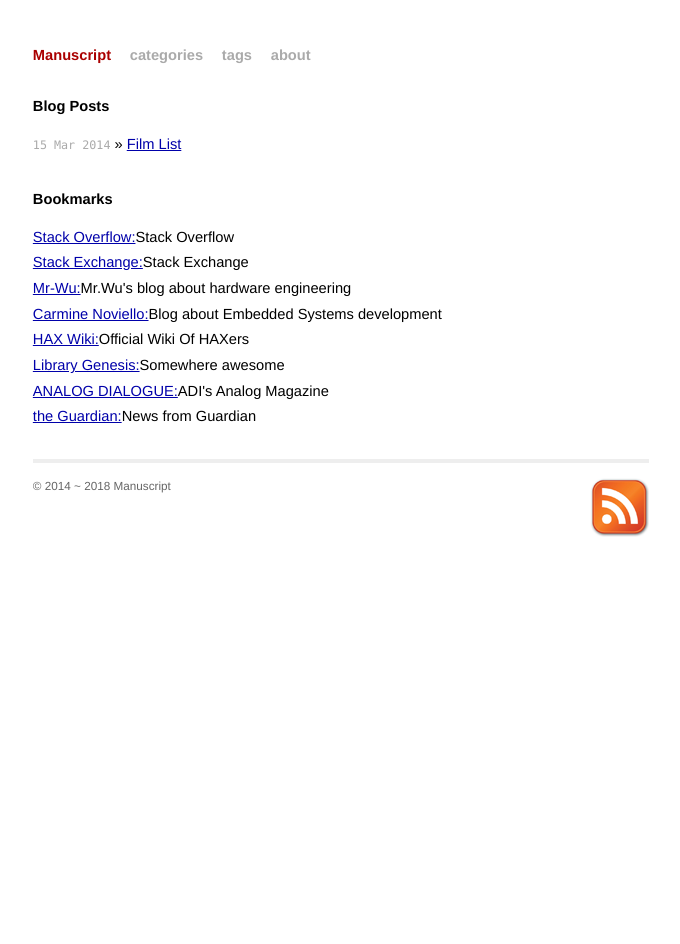
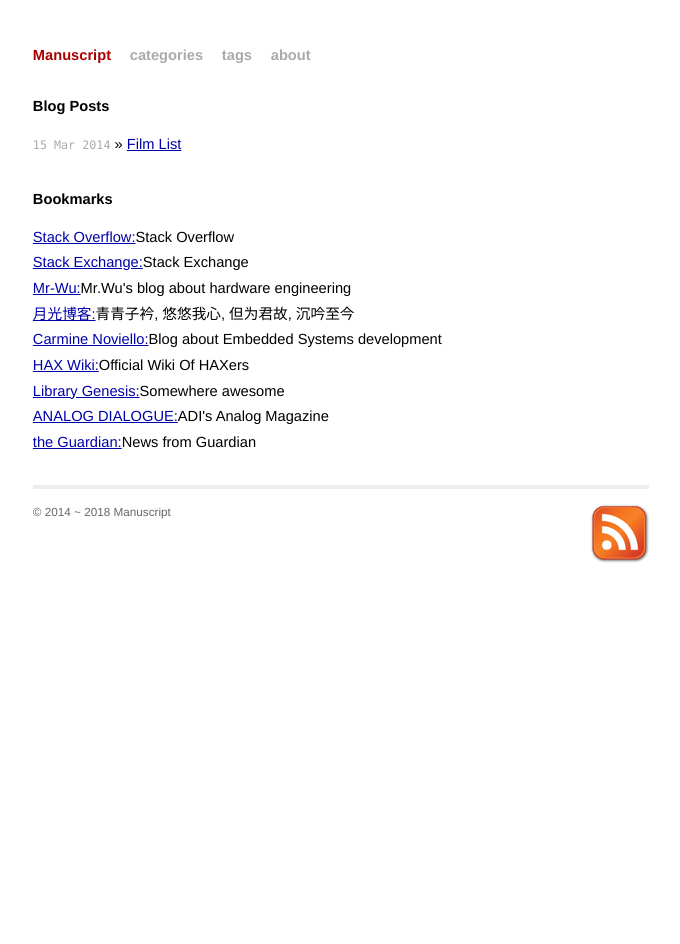
Before and after one commit to noobfish/noobfish.github.io, a Jekyll site: the page built from index.html, in a window 1280 px wide. Shown: the whole page, without its empty margins (299-979 px from the left). Built offline with Jekyll 4.4.1, drawn with Linux system fonts in a browser that asks for light colours.

Commit message:
Update index.html

```diff
--- a/index.html
+++ b/index.html
@@ -16,6 +16,7 @@
     <li><a href="https://stackoverflow.com/">Stack Overflow:</a>Stack Overflow</li>
     <li><a href="https://stackexchange.com/sites">Stack Exchange:</a>Stack Exchange</li>
     <li><a href="http://www.mr-wu.cn">Mr-Wu:</a>Mr.Wu's blog about hardware engineering</li>
+    <li><a href="https://www.williamlong.info">月光博客:</a>青青子衿, 悠悠我心, 但为君故, 沉吟至今</li>
     <li><a href="https://www.carminenoviello.com/">Carmine Noviello:</a>Blog about Embedded Systems development</li>
     <li><a href="http://wiki.hax.co/Main_Page">HAX Wiki:</a>Official Wiki Of HAXers</li>
     <li><a href="http://gen.lib.rus.ec">Library Genesis:</a>Somewhere awesome</li>
```
